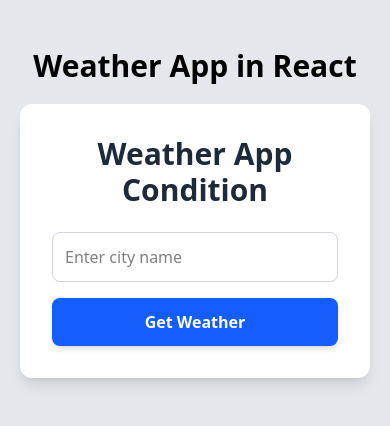
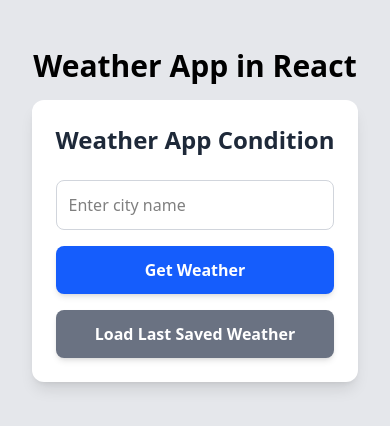
Before and after one commit to Muhammad-Munsif/react-weather-app, a React (Vite) app: page / in a window 390 px wide. Shown: the top 426 px of the page. Built offline with nearby package versions, Linux system fonts and the light colour scheme.

Commit message:
To create a weather app in react js to added style for it

```diff
--- a/src/components/Weather.jsx
+++ b/src/components/Weather.jsx
@@ -21,6 +21,8 @@ const Weather = () => {
         `https://api.openweathermap.org/data/2.5/weather?q=${city}&appid=${API_KEY}&units=metric`
       );
       setWeatherData(response.data);
+      // Store the fetched data in localStorage from the api
+      localStorage.setItem("lastWeatherData", JSON.stringify(response.data));
       setLoading(false);
       setCity("");
     } catch (err) {
@@ -30,11 +32,22 @@ const Weather = () => {
     }
   };
 
+  const loadLastWeather = () => {
+    const lastData = localStorage.getItem("lastWeatherData");
+    if (lastData) {
+      setWeatherData(JSON.parse(lastData));
+      setError("");
+    } else {
+      setError("No saved weather data found in local storage.");
+    }
+  };
+
   return (
-    <div className="flex items-center justify-center p-5">
-      <div className="bg-white p-8 rounded-xl shadow-lg w-full max-w-lg">
+    <div className="flex items-center justify-center p-4 sm:p-5">
+
+      <div className="bg-white p-6 sm:p-8 rounded-xl shadow-lg w-full max-w-lg">
         <div className="text-center mb-6">
-          <h1 className="text-3xl font-bold text-gray-800">
+          <h1 className="text-2xl sm:text-3xl font-bold text-gray-800">
             Weather App Condition
           </h1>
         </div>
@@ -47,13 +60,20 @@ const Weather = () => {
               required
               value={city}
               onChange={(e) => setCity(e.target.value)}
-              className="p-3 border border-gray-300 rounded-lg focus:outline-none focus:ring-2 focus:ring-blue-500 focus:border-blue-500"
+              className="p-3 border border-gray-300 rounded-lg focus:outline-none focus:ring-2 focus:ring-blue-500 focus:border-blue-500 w-full"
             />
             <button
               type="submit"
-              className="bg-blue-600 px-6 py-3 rounded-lg text-white font-semibold shadow-md hover:bg-blue-700 focus:outline-none focus:ring-2 focus:ring-blue-500 focus:ring-opacity-50 transition duration-150 ease-in-out"
+              className="bg-blue-600 px-6 py-3 rounded-lg text-white font-semibold shadow-md hover:bg-blue-700 focus:outline-none focus:ring-2 focus:ring-blue-500 focus:ring-opacity-50 transition duration-150 ease-in-out w-full"
             >
               Get Weather
+            </button>
+             <button
+              type="button"
+              onClick={loadLastWeather}
+              className="bg-gray-500 px-6 py-3 rounded-lg text-white font-semibold shadow-md hover:bg-gray-600 focus:outline-none focus:ring-2 focus:ring-gray-500 focus:ring-opacity-50 transition duration-150 ease-in-out w-full"
+            >
+              Load Last Saved Weather
             </button>
           </div>
         </form>
@@ -65,32 +85,35 @@ const Weather = () => {
 
         {weatherData && (
           <div className="mt-6 p-4 bg-blue-50 rounded-lg border border-blue-200">
-            <div className="bg-white p-2 rounded-lg w-full text-center mb-4">
-              <h2 className="text-2xl font-semibold mb-2 text-gray-800">
+            <div className="bg-white p-3 rounded-lg w-full text-center mb-4">
+              <h2 className="text-xl sm:text-2xl font-semibold text-gray-800">
                 {weatherData.name}
               </h2>
             </div>
-            {/* <div className="flex items-center justify-center gap-3 p-3 bg-white mb-4"> */}
-              <div className="bg-white p-3 rounded-lg">
-                <p className="text-lg">
-                  Temperature: **{Math.round(weatherData.main.temp)}°C**
-                </p>
-              </div>
-              <div className="bg-white rounded-lg p-3 mb-4">
-                <p className="text-lg">
-                  Condition: **{weatherData.weather[0].description}**
-                </p>
-              </div>
-            {/* </div> */}
-            <div className="bg-white rounded-lg p-3 ">
-              <p className="text-lg">
-                Humidity: **{weatherData.main.humidity}%**
-              </p>
+            <div className="flex items-center justify-between flex-wrap bg-white p-3 rounded-lg mb-2">
+              <p className="text-base sm:text-lg font-bold">Temperature:</p>
+              <span className="text-base sm:text-lg font-semibold">
+                ** {Math.round(weatherData.main.temp)}°C **
+              </span>
             </div>
-            <div className="bg-white p-3 rounded-lg ">
-              <p className="text-lg">
-                Wind Speed: **{weatherData.wind.speed} m/s**
-              </p>
+            <div className="flex items-center justify-between flex-wrap bg-white rounded-lg p-3 mb-2">
+              <p className="text-base sm:text-lg font-bold">Condition:</p>
+              <span className="text-base sm:text-lg font-semibold">
+                ** {weatherData.weather[0].description} **
+              </span>
+            </div>
+            <div className="flex items-center justify-between flex-wrap bg-white rounded-lg p-3 mb-2">
+              <p className="text-base sm:text-lg font-bold">Humidity:</p>
+              <span className="text-base sm:text-lg font-semibold">
+                ** {weatherData.main.humidity}% **
+              </span>
+            </div>
+            <div className="flex items-center justify-between flex-wrap bg-white p-3 rounded-lg mb-2">
+              <p className="text-base sm:text-lg font-bold">Wind Speed:</p>
+
+              <span className="text-base sm:text-lg font-semibold text-right">
+                ** {weatherData.wind.speed} m/s **
+              </span>
             </div>
           </div>
         )}
```
